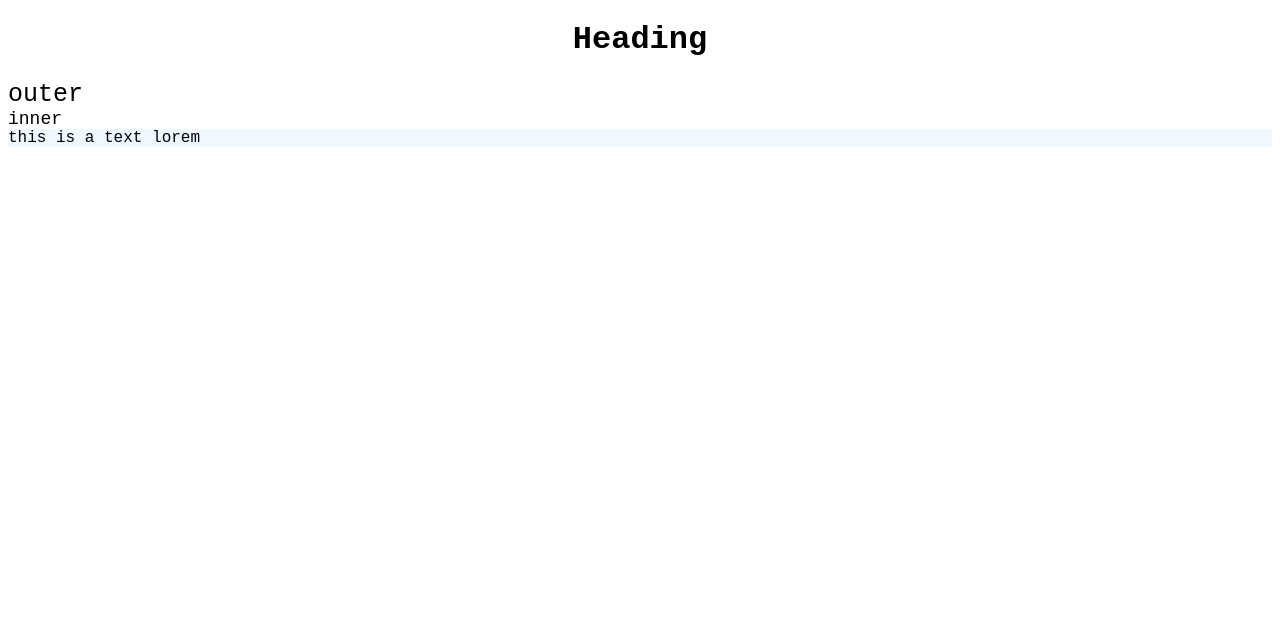
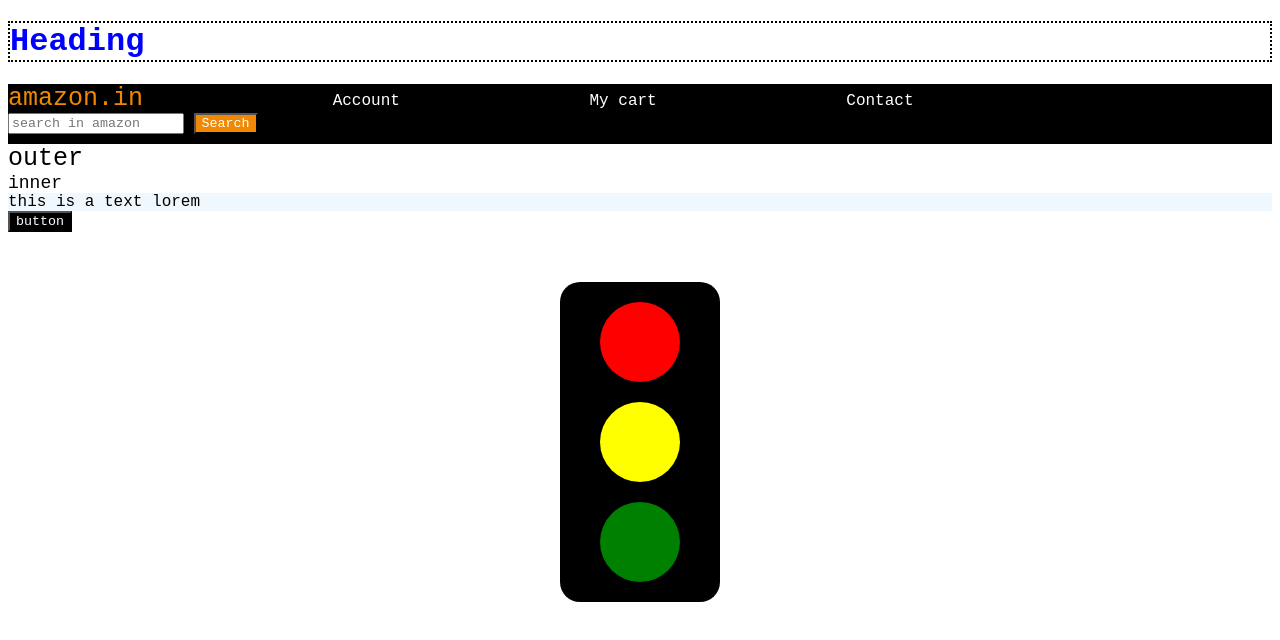
Before and after one commit to aditidata/webdeveloping, a plain HTML site: page first.html in a window 1280 px wide. Drawn offline with Linux system fonts and the light colour scheme.

Commit message:
added traffic signal and a navbar

```diff
--- a/first.html
+++ b/first.html
@@ -8,6 +8,15 @@
 </head>
 <body>
     <h1>Heading</h1>
+    <div id="navbar">
+        <a id="logo">amazon.in</a>
+        <a>Account</a>
+        <a>My cart</a>
+        <a>Contact</a>
+            <input placeholder="search in amazon">
+            <button>Search</button>
+
+    </div>
     <div id="outer">
         outer
         <div id="inner">
@@ -17,5 +26,12 @@
     <div id="box">
 this is a text lorem
     </div>
+    <button id="button">button</button>
+<div id="traffic-signal">
+  <div class="light red"></div>
+  <div class="light yellow"></div>
+  <div class="light green"></div>
+</div>
+
 </body>
 </html>
--- a/style.css
+++ b/style.css
@@ -3,15 +3,72 @@
     color: black;
 }
 h1{
+    color: blue;
     text-align: center;
     text-transform: capitalize;
+    border-width: 2px;
+    border-style: dotted;
+    border-color: black;
+    text-align: left;
 }
 *{
     font-family: 'Courier New', Courier, monospace;
+    color: white;
+}
+button{
+    background-color: #f08804;
 }
 #outer{
     font-size: 25px;
+    color: black;
 }
 #inner{
     font-size: 18px;
+    color: black;
 }
+#traffic-signal {
+  width: 120px;
+  padding: 20px;
+  background-color: black;
+  border-radius: 20px;
+  display: flex;
+  flex-direction: column;
+  align-items: center;
+  gap: 20px;
+  margin: 50px auto; /* center the signal horizontally */
+}
+
+.light {
+  height: 80px;
+  width: 80px;
+  border-radius: 50%;
+  background-color: grey; /* default off */
+  box-shadow: 0 0 10px rgba(0, 0, 0, 0.5);
+}
+
+.red {
+  background-color: red;
+}
+
+.yellow {
+  background-color: yellow;
+}
+
+.green {
+  background-color: green;
+}
+#navbar{
+    height: 60px;
+    background-color: black;
+}
+#logo{
+    color: #f08804;
+    font-size: 25px;
+}
+#button{
+    background-color: black;
+    color: white;
+}
+a{
+    margin-right: 180px;
+}
```
